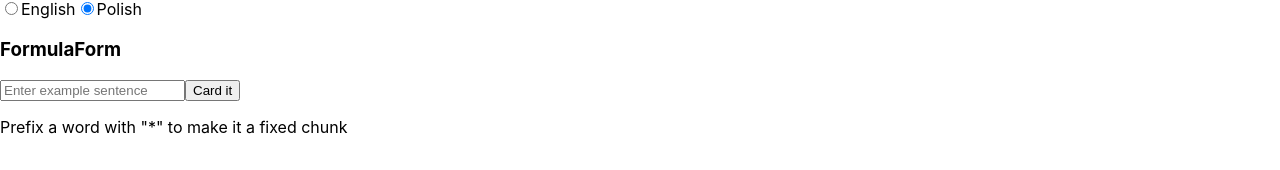
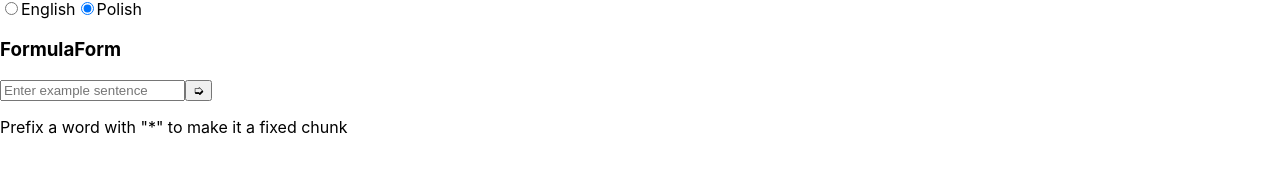
Before and after one commit to chicorycolumn/SentenceCreation-FE, a React (Create React App) app: page /educator/create in a window 1280 px wide. Shown: the part 215-385 px from the top of the page. Built offline with nearby package versions, Linux system fonts and the light colour scheme; no server answers.

Commit message:
Adjust icon.

```diff
--- a/src/Create/FormulaForm.jsx
+++ b/src/Create/FormulaForm.jsx
@@ -45,13 +45,14 @@ const FormulaForm = (props) => {
           placeholder="Enter example sentence"
         ></input>
         <button
+          alt="Right arrow go arrow icon"
           type="submit"
           onClick={(e) => {
             e.preventDefault();
             cardIt(lang1);
           }}
         >
-          Card it
+          &#10157;
         </button>
       </form>
       <p>Prefix a word with "*" to make it a fixed chunk</p>
```
